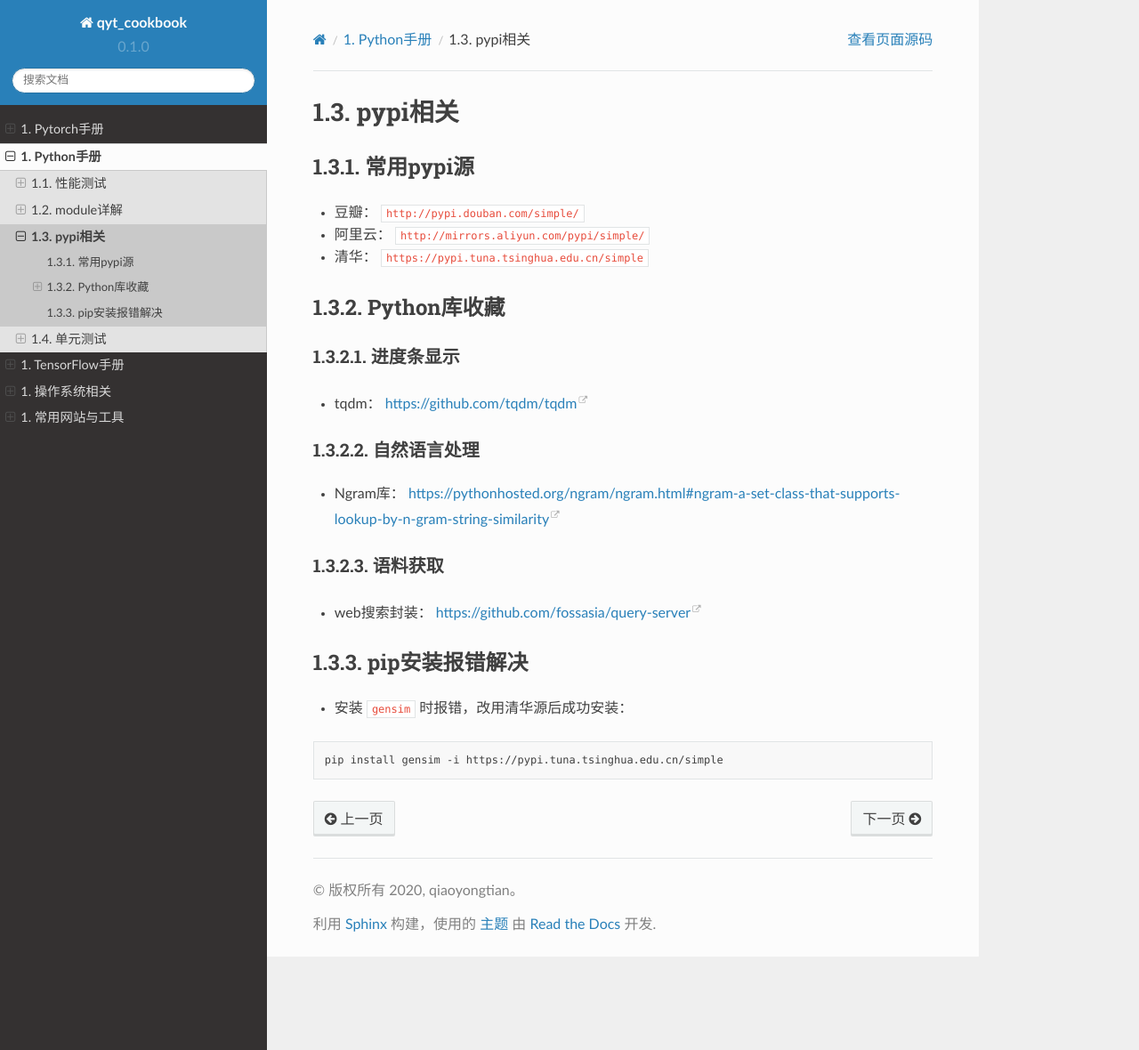
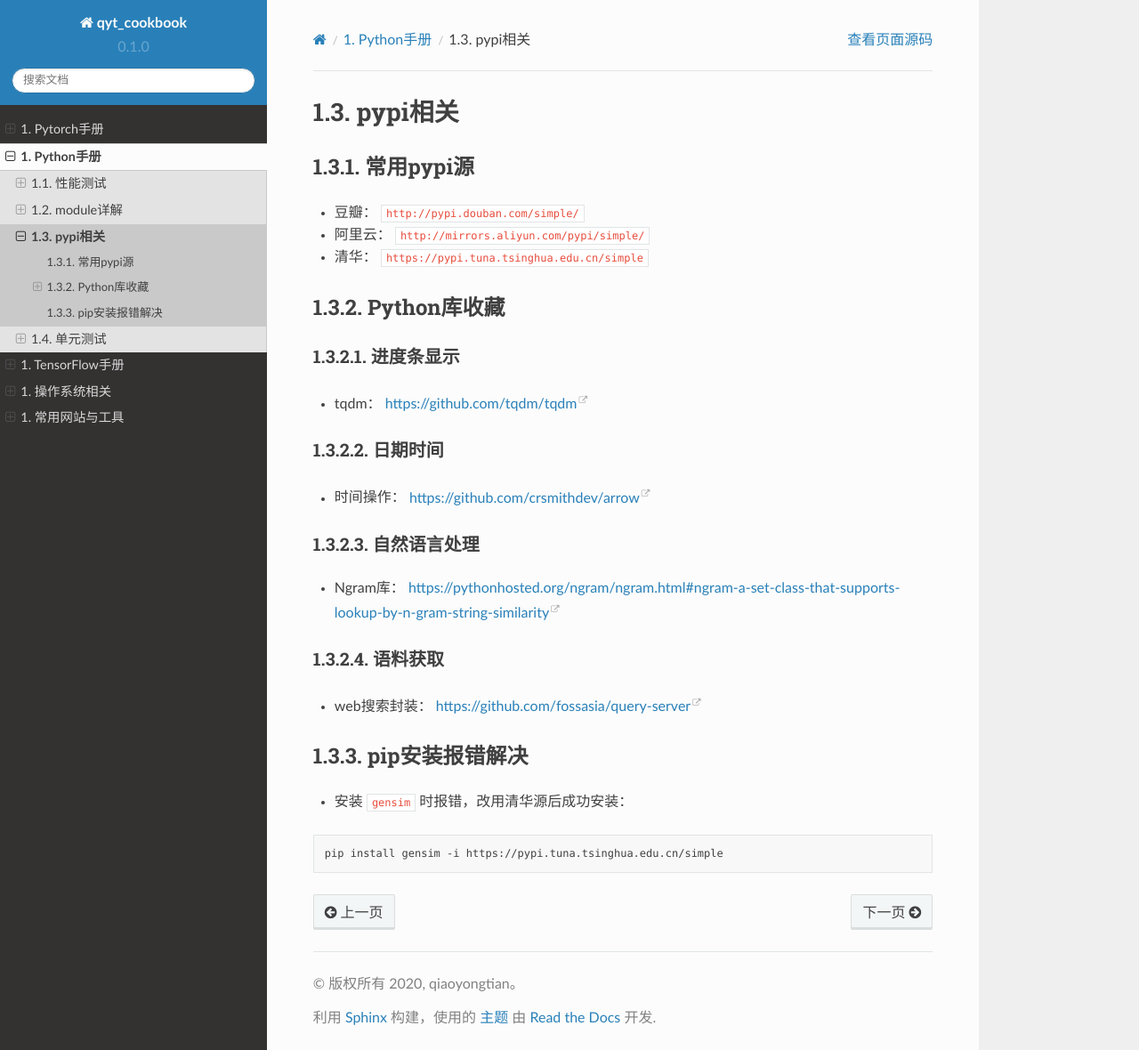
Before and after one commit to q759729997/qyt_cookbook, a Sphinx documentation site: the page built from qyt_cookbook/source/python/pypi.rst, in a window 1280 px wide and 1180 px high. Shown: the whole window at 89% size. Built offline with Sphinx 7.4.7 and the Read the Docs theme 2.0.0, drawn with Linux system fonts in a browser that asks for light colours.

Commit message:
日期时间

```diff
--- a/qyt_cookbook/source/python/pypi.rst
+++ b/qyt_cookbook/source/python/pypi.rst
@@ -17,6 +17,11 @@ Python库收藏
 
 - tqdm： \ https://github.com/tqdm/tqdm
 
+日期时间
+***************************
+
+- 时间操作： \ https://github.com/crsmithdev/arrow
+
 自然语言处理
 ***************************
 
```
